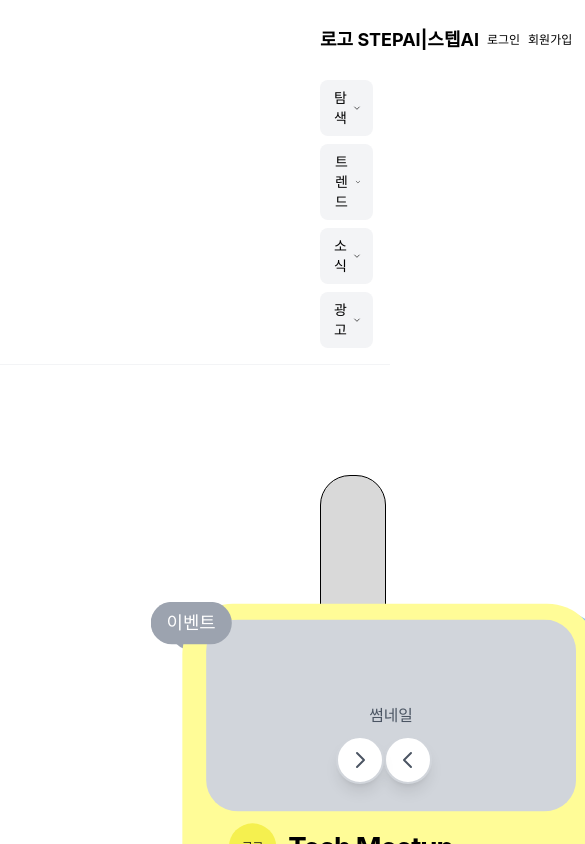
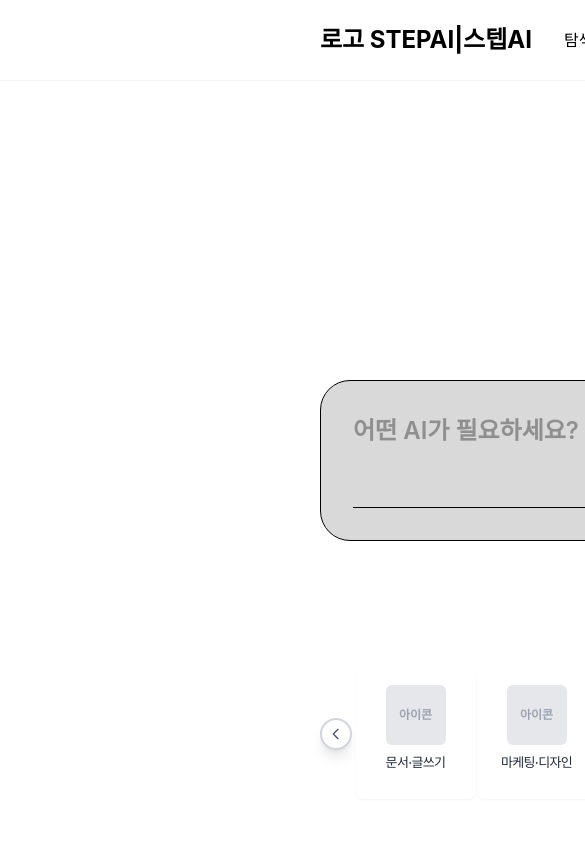
Before and after one commit to kimnamwook1/stepai-web, a Next.js app: page / in a window 390 px wide. Shown: the top 844 px of the page, 585 px wide, since content can reach past the window. Built offline with nearby package versions, Linux system fonts and the light colour scheme; a web font is replaced by a local one.

Commit message:
반응형 -> 고정형 UI 세팅

```diff
--- a/src/app/page.tsx
+++ b/src/app/page.tsx
@@ -762,14 +762,19 @@ function Body_NewsSection() {
 
 export default function Home() {
     return (
-        <div className="min-h-screen bg-white">
+        <div
+            className="bg-white min-h-screen w-full min-w-[1280px] max-w-[1920px] mx-auto overflow-x-auto"
+            style={{ width: '100vw', minWidth: 1280, maxWidth: 1920 }}
+        >
             <Header />
-            <main className="pt-[110px]">
-                <Body_ContentsMainSection />
-                <Body_CategorySection />
-                <Body_TopTrendsSection />
-                <Body_TopStepsSection />
-                <Body_NewsSection />
+            <main className="pt-[110px] w-full min-w-[1280px] max-w-[1920px] mx-auto">
+                <div className="w-full" style={{ width: 1920, minWidth: 1280, maxWidth: 1920, margin: '0 auto' }}>
+                    <Body_ContentsMainSection />
+                    <Body_CategorySection />
+                    <Body_TopTrendsSection />
+                    <Body_TopStepsSection />
+                    <Body_NewsSection />
+                </div>
             </main>
             <Footer />
         </div>
--- a/src/components/Header.tsx
+++ b/src/components/Header.tsx
@@ -40,18 +40,17 @@ const Header = () => {
     }, [openDropdown]);
 
     return (
-        <header className="bg-white border-b border-gray-100">
-            <div className="px-80 py-0">
-                <div className="flex items-center justify-between h-[80px]">
+        <header className="bg-white border-b border-gray-100 min-w-[1280px] max-w-[1920px] w-full mx-auto" style={{ minWidth: 1280, maxWidth: 1920 }}>
+            <div className="px-80 py-0 w-full" style={{ width: 1920, minWidth: 1280, maxWidth: 1920, margin: '0 auto' }}>
+                <div className="flex items-center justify-between h-[80px] w-full">
                     {/* 좌측 네비게이션 */}
-                    <div className="flex items-center space-x-4 sm:space-x-6 lg:space-x-8">
+                    <div className="flex items-center space-x-8">
                         {/* 로고 */}
-                        <div className="text-lg sm:text-xl lg:text-2xl font-bold text-black whitespace-nowrap">
+                        <div className="text-2xl font-bold text-black whitespace-nowrap">
                             로고 STEPAI|스텝AI
                         </div>
-
-                        {/* 주 메뉴 - 태블릿 이상에서만 표시 */}
-                        <nav className="hidden md:flex items-center space-x-4 lg:space-x-8">
+                        {/* 주 메뉴 */}
+                        <nav className="flex items-center space-x-8">
                             {mainMenuItems.map((item) => (
                                 <div key={item.id} className="relative">
                                     <button
@@ -61,13 +60,12 @@ const Header = () => {
                                                 toggleDropdown(item.id);
                                             }
                                         }}
-                                        className="flex items-center space-x-1 text-black font-medium hover:text-gray-600 transition-colors duration-300 text-sm lg:text-base"
+                                        className="flex items-center space-x-1 text-black font-medium hover:text-gray-600 transition-colors duration-300 text-base"
                                     >
                                         <span>{item.label}</span>
                                         {item.hasDropdown && (
                                             <svg
-                                                className={`w-3 h-3 lg:w-4 lg:h-4 transition-transform duration-300 ${openDropdown === item.id ? 'rotate-180' : ''
-                                                    }`}
+                                                className={`w-4 h-4 transition-transform duration-300 ${openDropdown === item.id ? 'rotate-180' : ''}`}
                                                 fill="none"
                                                 stroke="currentColor"
                                                 viewBox="0 0 24 24"
@@ -81,11 +79,10 @@ const Header = () => {
                                             </svg>
                                         )}
                                     </button>
-
                                     {/* 드롭다운 메뉴 */}
                                     {item.hasDropdown && (
                                         <div
-                                            className={`absolute top-full left-0 mt-2 w-40 lg:w-48 bg-white border border-gray-200 rounded-lg shadow-lg transition-all duration-300 ${openDropdown === item.id
+                                            className={`absolute top-full left-0 mt-2 w-48 bg-white border border-gray-200 rounded-lg shadow-lg transition-all duration-300 ${openDropdown === item.id
                                                 ? 'opacity-100 max-h-60 visible'
                                                 : 'opacity-0 max-h-0 invisible'
                                                 }`}
@@ -94,7 +91,7 @@ const Header = () => {
                                             {dropdownItems.map((dropdownItem, index) => (
                                                 <button
                                                     key={index}
-                                                    className="block w-full px-3 lg:px-4 py-2 lg:py-3 text-left text-sm lg:text-base text-black hover:bg-gray-50 transition-colors duration-300 first:rounded-t-lg last:rounded-b-lg"
+                                                    className="block w-full px-4 py-3 text-left text-base text-black hover:bg-gray-50 transition-colors duration-300 first:rounded-t-lg last:rounded-b-lg"
                                                 >
                                                     {dropdownItem}
                                                 </button>
@@ -105,14 +102,12 @@ const Header = () => {
                             ))}
                         </nav>
                     </div>
-
                     {/* 우측 액션 버튼 */}
-                    <nav className="flex items-center space-x-2 sm:space-x-4 lg:space-x-8">
-                        {actionMenuItems.map((item, index) => (
+                    <nav className="flex items-center space-x-8">
+                        {actionMenuItems.map((item) => (
                             <button
                                 key={item.id}
-                                className={`text-black font-medium hover:text-gray-600 transition-colors duration-300 text-xs sm:text-sm lg:text-base whitespace-nowrap ${index < 2 ? 'hidden sm:block' : ''
-                                    }`}
+                                className="text-black font-medium hover:text-gray-600 transition-colors duration-300 text-base whitespace-nowrap"
                                 onClick={
                                     item.id === 'company'
                                         ? () => window.location.href = '/corp'
@@ -124,63 +119,6 @@ const Header = () => {
                         ))}
                     </nav>
                 </div>
-
-                {/* 모바일 네비게이션 - 태블릿 미만에서만 표시 */}
-                <div className="md:hidden pb-4">
-                    <nav className="flex flex-wrap gap-2">
-                        {mainMenuItems.map((item) => (
-                            <div key={item.id} className="relative">
-                                <button
-                                    onClick={(e) => {
-                                        e.stopPropagation();
-                                        if (item.hasDropdown) {
-                                            toggleDropdown(item.id);
-                                        }
-                                    }}
-                                    className="flex items-center space-x-1 px-3 py-2 bg-gray-100 rounded-lg text-black font-medium hover:bg-gray-200 transition-colors duration-300 text-sm"
-                                >
-                                    <span>{item.label}</span>
-                                    {item.hasDropdown && (
-                                        <svg
-                                            className={`w-3 h-3 transition-transform duration-300 ${openDropdown === item.id ? 'rotate-180' : ''
-                                                }`}
-                                            fill="none"
-                                            stroke="currentColor"
-                                            viewBox="0 0 24 24"
-                                        >
-                                            <path
-                                                strokeLinecap="round"
-                                                strokeLinejoin="round"
-                                                strokeWidth={2}
-                                                d="M19 9l-7 7-7-7"
-                                            />
-                                        </svg>
-                                    )}
-                                </button>
-
-                                {/* 모바일 드롭다운 메뉴 */}
-                                {item.hasDropdown && (
-                                    <div
-                                        className={`absolute top-full left-0 mt-2 w-36 bg-white border border-gray-200 rounded-lg shadow-lg transition-all duration-300 ${openDropdown === item.id
-                                            ? 'opacity-100 max-h-60 visible'
-                                            : 'opacity-0 max-h-0 invisible'
-                                            }`}
-                                        onClick={(e) => e.stopPropagation()}
-                                    >
-                                        {dropdownItems.map((dropdownItem, index) => (
-                                            <button
-                                                key={index}
-                                                className="block w-full px-3 py-2 text-left text-sm text-black hover:bg-gray-50 transition-colors duration-300 first:rounded-t-lg last:rounded-b-lg"
-                                            >
-                                                {dropdownItem}
-                                            </button>
-                                        ))}
-                                    </div>
-                                )}
-                            </div>
-                        ))}
-                    </nav>
-                </div>
             </div>
         </header>
     );
```
Also changed, not shown: 1 other file (tests, documents, lock files or other folders).
